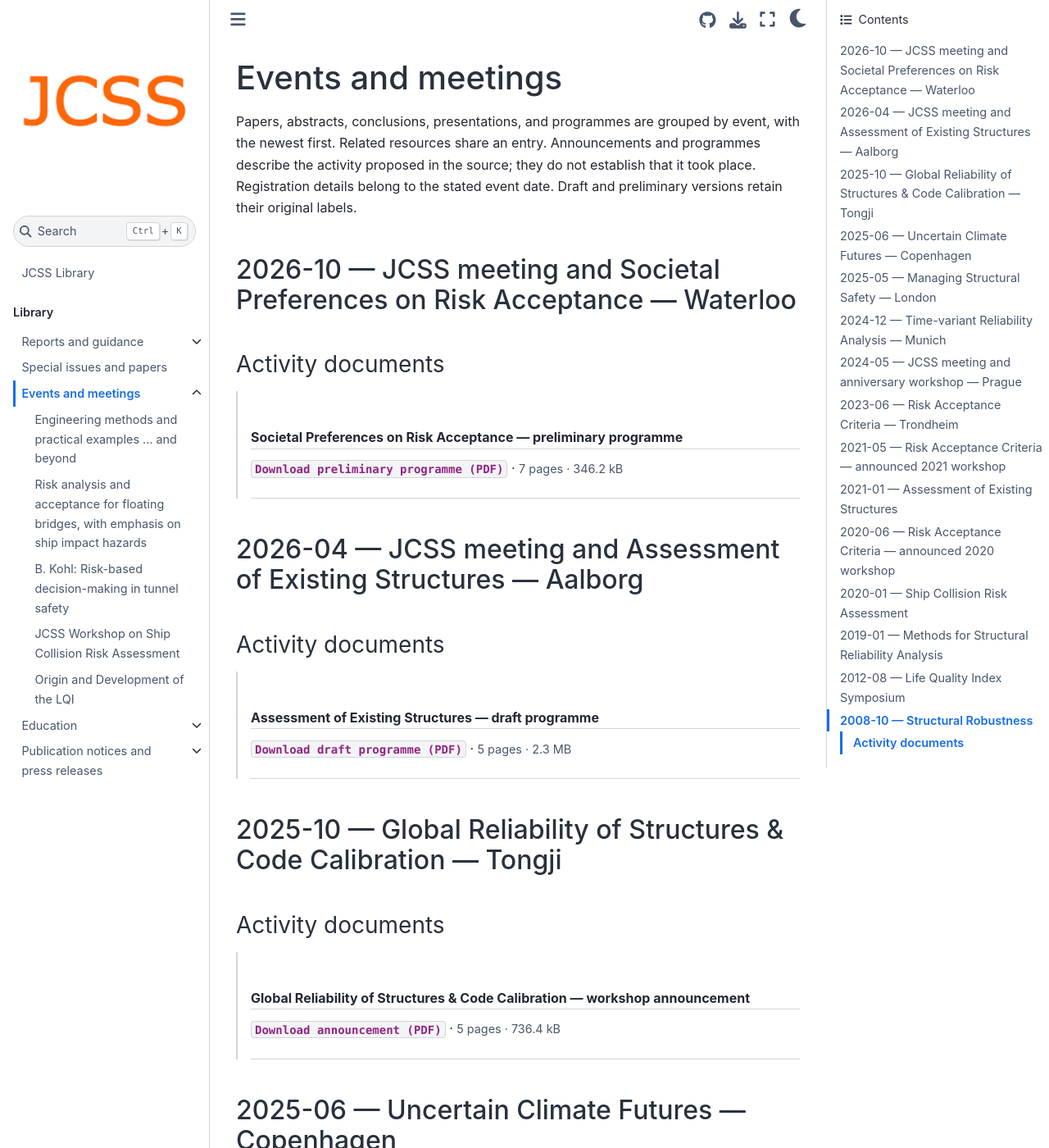
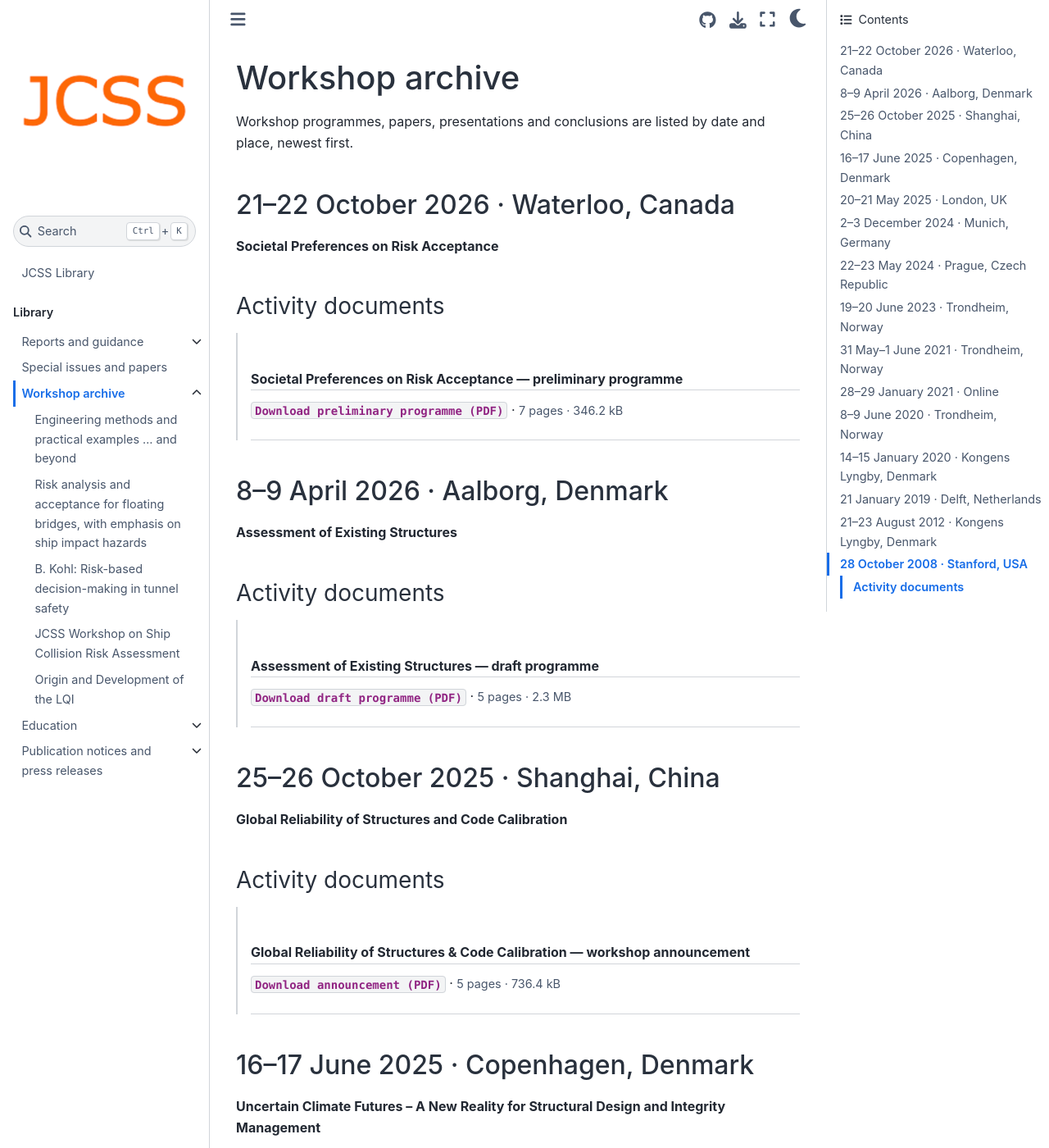
Before and after one commit to JCSS-PMC/Library, a Jupyter Book: the page built from catalogue/events.md, in a window 1280 px wide and 1400 px high. Shown: the whole window at 82% size. Built offline with Jupyter Book 1.0.4 settings and Sphinx 7.4.7 and the Sphinx Book theme 1.1.4, drawn with Linux system fonts in a browser that asks for light colours; some of the changed text lies outside the part shown.

Commit message:
Organise the workshop archive by date and place

```diff
--- a/catalogue/events.md
+++ b/catalogue/events.md
@@ -1,8 +1,16 @@
-# Events and meetings
+# Workshop archive
 
-Papers, abstracts, conclusions, presentations, and programmes are grouped by event, with the newest first. Related resources share an entry. Announcements and programmes describe the activity proposed in the source; they do not establish that it took place. Registration details belong to the stated event date. Draft and preliminary versions retain their original labels.
+Workshop programmes, papers, presentations and conclusions are listed by date and place, newest first.
 
-## 2026-10 — JCSS meeting and Societal Preferences on Risk Acceptance — Waterloo
+<span id="events-and-meetings"></span>
+
+(workshop-2026-10-waterloo)=
+
+## 21–22 October 2026 · Waterloo, Canada
+
+<span id="jcss-meeting-and-societal-preferences-on-risk-acceptance-waterloo"></span>
+
+**Societal Preferences on Risk Acceptance**
 
 ### Activity documents
 
@@ -20,7 +28,13 @@ Papers, abstracts, conclusions, presentations, and programmes are grouped by eve
 
 ::::::
 
-## 2026-04 — JCSS meeting and Assessment of Existing Structures — Aalborg
+(workshop-2026-04-aalborg)=
+
+## 8–9 April 2026 · Aalborg, Denmark
+
+<span id="jcss-meeting-and-assessment-of-existing-structures-aalborg"></span>
+
+**Assessment of Existing Structures**
 
 ### Activity documents
 
@@ -38,7 +52,13 @@ Papers, abstracts, conclusions, presentations, and programmes are grouped by eve
 
 ::::::
 
-## 2025-10 — Global Reliability of Structures & Code Calibration — Tongji
+(workshop-2025-10-shanghai)=
+
+## 25–26 October 2025 · Shanghai, China
+
+<span id="global-reliability-of-structures-code-calibration-tongji"></span>
+
+**Global Reliability of Structures and Code Calibration**
 
 ### Activity documents
 
@@ -56,7 +76,15 @@ Papers, abstracts, conclusions, presentations, and programmes are grouped by eve
 
 ::::::
 
-## 2025-06 — Uncertain Climate Futures — Copenhagen
+(workshop-2025-06-copenhagen)=
+
+## 16–17 June 2025 · Copenhagen, Denmark
+
+<span id="uncertain-climate-futures-copenhagen"></span>
+
+**Uncertain Climate Futures – A New Reality for Structural Design and Integrity Management**
+
+[Workshop details](https://www.jcss-lc.org/workshop-on-uncertain-climate-futures-a-new-reality-for-structural-design-and-integrity-management/)
 
 ### Activity documents
 
@@ -82,7 +110,15 @@ Papers, abstracts, conclusions, presentations, and programmes are grouped by eve
 
 ::::::
 
-## 2025-05 — Managing Structural Safety — London
+(workshop-2025-05-london)=
+
+## 20–21 May 2025 · London, UK
+
+<span id="managing-structural-safety-london"></span>
+
+**Managing Structural Safety**
+
+[Workshop details](https://www.jcss-lc.org/workshop-on-managing-structural-safety/)
 
 ### Activity documents
 
@@ -100,7 +136,15 @@ Papers, abstracts, conclusions, presentations, and programmes are grouped by eve
 
 ::::::
 
-## 2024-12 — Time-variant Reliability Analysis — Munich
+(workshop-2024-12-munich)=
+
+## 2–3 December 2024 · Munich, Germany
+
+<span id="time-variant-reliability-analysis-munich"></span>
+
+**Time-variant Reliability Analysis – Old Challenges and New Solutions**
+
+[Workshop details](https://www.jcss-lc.org/workshop-on-time-variant-reliability-analysis-old-challenges-and-new-solutions/)
 
 ### Activity documents
 
@@ -118,7 +162,15 @@ Papers, abstracts, conclusions, presentations, and programmes are grouped by eve
 
 ::::::
 
-## 2024-05 — JCSS meeting and anniversary workshop — Prague
+(workshop-2024-05-prague)=
+
+## 22–23 May 2024 · Prague, Czech Republic
+
+<span id="jcss-meeting-and-anniversary-workshop-prague"></span>
+
+**Structural Safety – Past Advancements and Future Challenges**
+
+[Workshop details](https://www.jcss-lc.org/workshop-on-risk-acceptance-criteria-in-civil-engineering-decision-making-2/)
 
 ### Activity documents
 
@@ -146,7 +198,15 @@ Papers, abstracts, conclusions, presentations, and programmes are grouped by eve
 
 ::::::
 
-## 2023-06 — Risk Acceptance Criteria — Trondheim
+(workshop-2023-06-trondheim)=
+
+## 19–20 June 2023 · Trondheim, Norway
+
+<span id="risk-acceptance-criteria-trondheim"></span>
+
+**Risk Acceptance Criteria in Civil Engineering Decision Making**
+
+[Workshop details](https://www.jcss-lc.org/workshop-on-risk-acceptance-criteria-in-civil-engineering-decision-making/)
 
 (work-a7b9af733e21)=
 
@@ -336,7 +396,13 @@ Gerhard Ersdal · Presentation
 
 ::::::
 
-## 2021-05 — Risk Acceptance Criteria — announced 2021 workshop
+(workshop-2021-05-trondheim)=
+
+## 31 May–1 June 2021 · Trondheim, Norway
+
+<span id="risk-acceptance-criteria-announced-2021-workshop"></span>
+
+**Risk Acceptance Criteria in Civil Engineering Decision Making (announced workshop)**
 
 ### Activity documents
 
@@ -356,7 +422,15 @@ Announcement for the proposed 2021 workshop. Retained separately from the 2020 a
 
 ::::::
 
-## 2021-01 — Assessment of Existing Structures
+(workshop-2021-01-online)=
+
+## 28–29 January 2021 · Online
+
+<span id="assessment-of-existing-structures"></span>
+
+**Assessment of Existing Structures**
+
+[Workshop details](https://www.jcss-lc.org/workshop-on-assessment-of-existing-structures/)
 
 (work-0d1ad2ba7436)=
 
@@ -652,7 +726,13 @@ Workshop information
 
 ::::::
 
-## 2020-06 — Risk Acceptance Criteria — announced 2020 workshop
+(workshop-2020-06-trondheim)=
+
+## 8–9 June 2020 · Trondheim, Norway
+
+<span id="risk-acceptance-criteria-announced-2020-workshop"></span>
+
+**Risk Acceptance Criteria in Civil Engineering Decision Making (announced workshop)**
 
 ### Activity documents
 
@@ -672,7 +752,15 @@ Announcement for the proposed 2020 workshop. Retained separately from the 2021 a
 
 ::::::
 
-## 2020-01 — Ship Collision Risk Assessment
+(workshop-2020-01-kongens-lyngby)=
+
+## 14–15 January 2020 · Kongens Lyngby, Denmark
+
+<span id="ship-collision-risk-assessment"></span>
+
+**Ship Collision Risk Assessment**
+
+[Workshop details](https://www.jcss-lc.org/workshop-ship-collision-risk-assessment/)
 
 (work-6b9e714ead99)=
 
@@ -686,7 +774,13 @@ Workshop conclusions
 
 [Read online](../publications/2020-01-ship-collision-risk-workshop-conclusions/index.md) · {download}`Download conclusions (PDF) <../publications/2020-01-ship-collision-risk-workshop-conclusions/source.pdf>` · <span class="library-file-details">5 pages · 192.2 kB</span>
 
-## 2019-01 — Methods for Structural Reliability Analysis
+(workshop-2019-01-delft)=
+
+## 21 January 2019 · Delft, Netherlands
+
+<span id="methods-for-structural-reliability-analysis"></span>
+
+**Methods for Structural Reliability Analysis**
 
 ### Activity documents
 
@@ -704,7 +798,15 @@ Workshop conclusions
 
 ::::::
 
-## 2012-08 — Life Quality Index Symposium
+(workshop-2012-08-kongens-lyngby)=
+
+## 21–23 August 2012 · Kongens Lyngby, Denmark
+
+<span id="life-quality-index-symposium"></span>
+
+**Life Quality Index Symposium**
+
+[Workshop details](https://www.jcss-lc.org/lqi-symposium/)
 
 (work-104fec9c6974)=
 
@@ -734,7 +836,13 @@ August 2012 symposium contribution. The source uses differing function labels an
 
 [Read online](../publications/2012-08-origin-and-development-of-the-lqi/index.md) · {download}`Download paper (PDF) <../publications/2012-08-origin-and-development-of-the-lqi/source.pdf>` · <span class="library-file-details">6 pages · 189.5 kB</span>
 
-## 2008-10 — Structural Robustness
+(workshop-2008-10-stanford)=
+
+## 28 October 2008 · Stanford, USA
+
+<span id="structural-robustness"></span>
+
+**Structural Robustness**
 
 ### Activity documents
 
```
Also changed, not shown: intro.md (+4 -2 lines), 4 other files.
